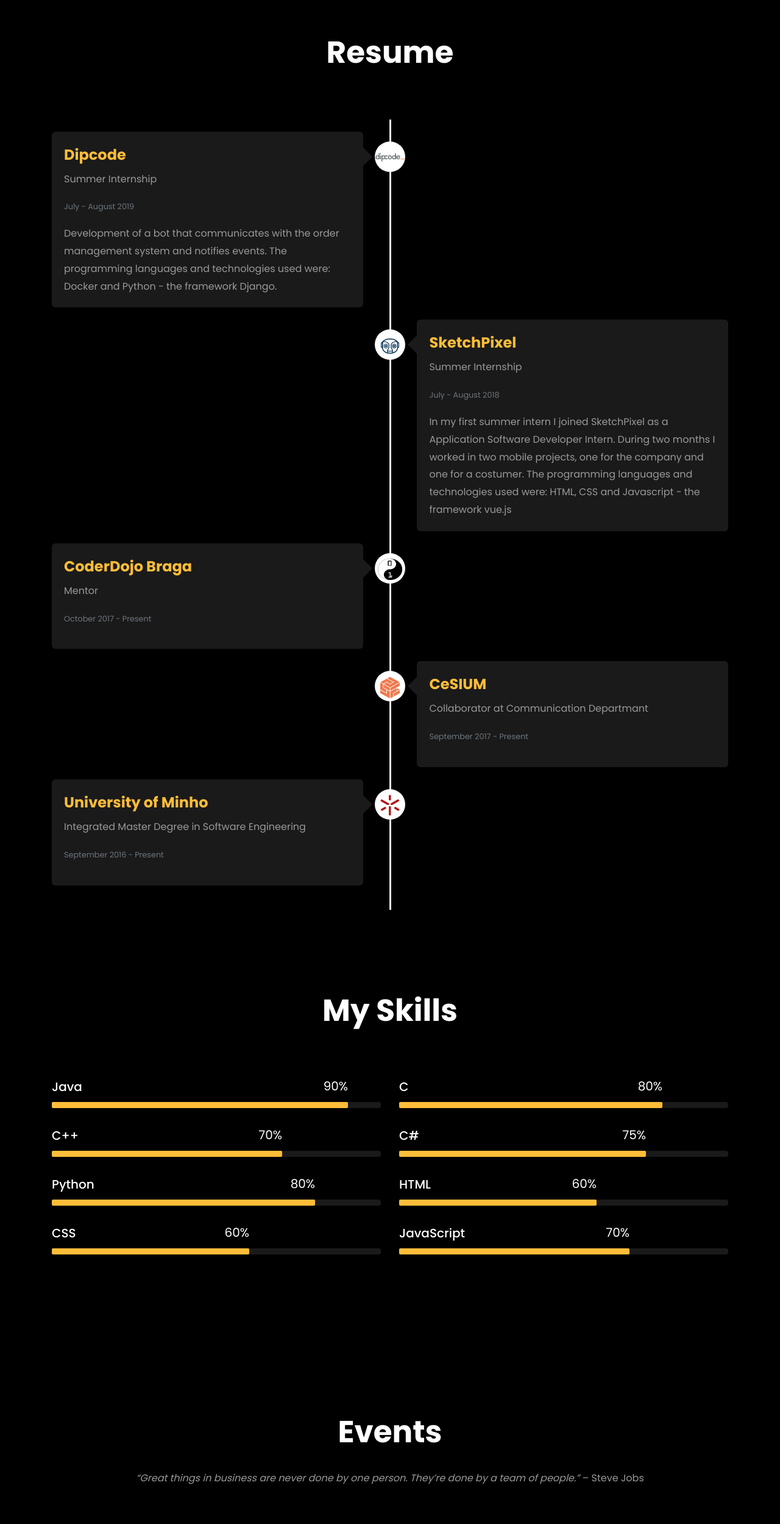
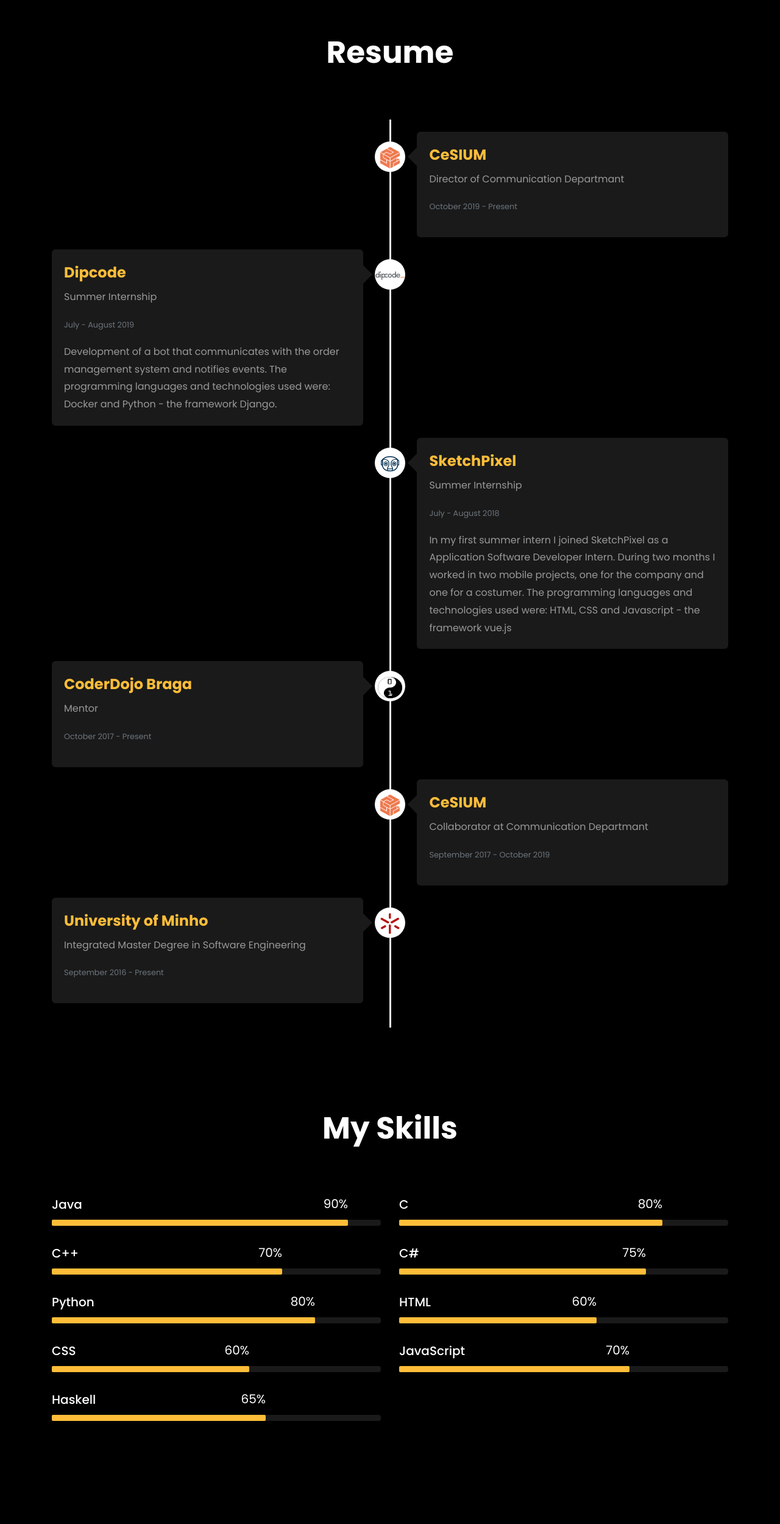
Before and after one commit to jessicalemos/jessicalemos.github.io, a plain HTML site: page index.html in a window 1280 px wide. Shown: the part 1404-3903 px from the top of the page at 61% size. Drawn offline with Linux system fonts and the light colour scheme; grey boxes are pictures that could not be loaded.

Commit message:
Updated resume

```diff
--- a/index.html
+++ b/index.html
@@ -115,6 +115,16 @@
 	          </div>
         	</div>
 		    <ul class="timeline">
+				<li class="timeline-inverted">
+          		  <div class="timeline-badge ftco-animate"><img src="images/cesium.png"  height="35" width="32"></div>
+		          <div class="timeline-panel ftco-animate">
+		            <div class="timeline-heading">
+		              <h4 class="timeline-title"><b>CeSIUM</b></h4>
+		              <p>Director of Communication Departmant</p>
+		              <p><small class="text-muted"></i>October 2019 - Present</small></p>
+		            </div>
+		          </div>
+		        </li>
 		        <li>
 		          <div class="timeline-badge ftco-animate"><img src="images/dipcode.png"  height="20" width="50"></div>
 		          <div class="timeline-panel ftco-animate">
@@ -157,7 +167,7 @@
 		            <div class="timeline-heading">
 		              <h4 class="timeline-title"><b>CeSIUM</b></h4>
 		              <p>Collaborator at Communication Departmant</p>
-		              <p><small class="text-muted"></i>September 2017 - Present</small></p>
+		              <p><small class="text-muted"></i>September 2017 - October 2019</small></p>
 		            </div>
 		          </div>
 		        </li>
@@ -267,6 +277,17 @@
 							 	<div class="progress-bar color-5" role="progressbar" aria-valuenow="70"
 							  	aria-valuemin="0" aria-valuemax="100" style="width:70%">
 							    <span>70%</span>
+							  	</div>
+							</div>
+						</div>
+					</div>
+					<div class="col-md-6 animate-box">
+						<div class="progress-wrap ftco-animate">
+							<h3>Haskell</h3>
+							<div class="progress">
+							 	<div class="progress-bar color-5" role="progressbar" aria-valuenow="70"
+							  	aria-valuemin="0" aria-valuemax="100" style="width:65%">
+							    <span>65%</span>
 							  	</div>
 							</div>
 						</div>
```
